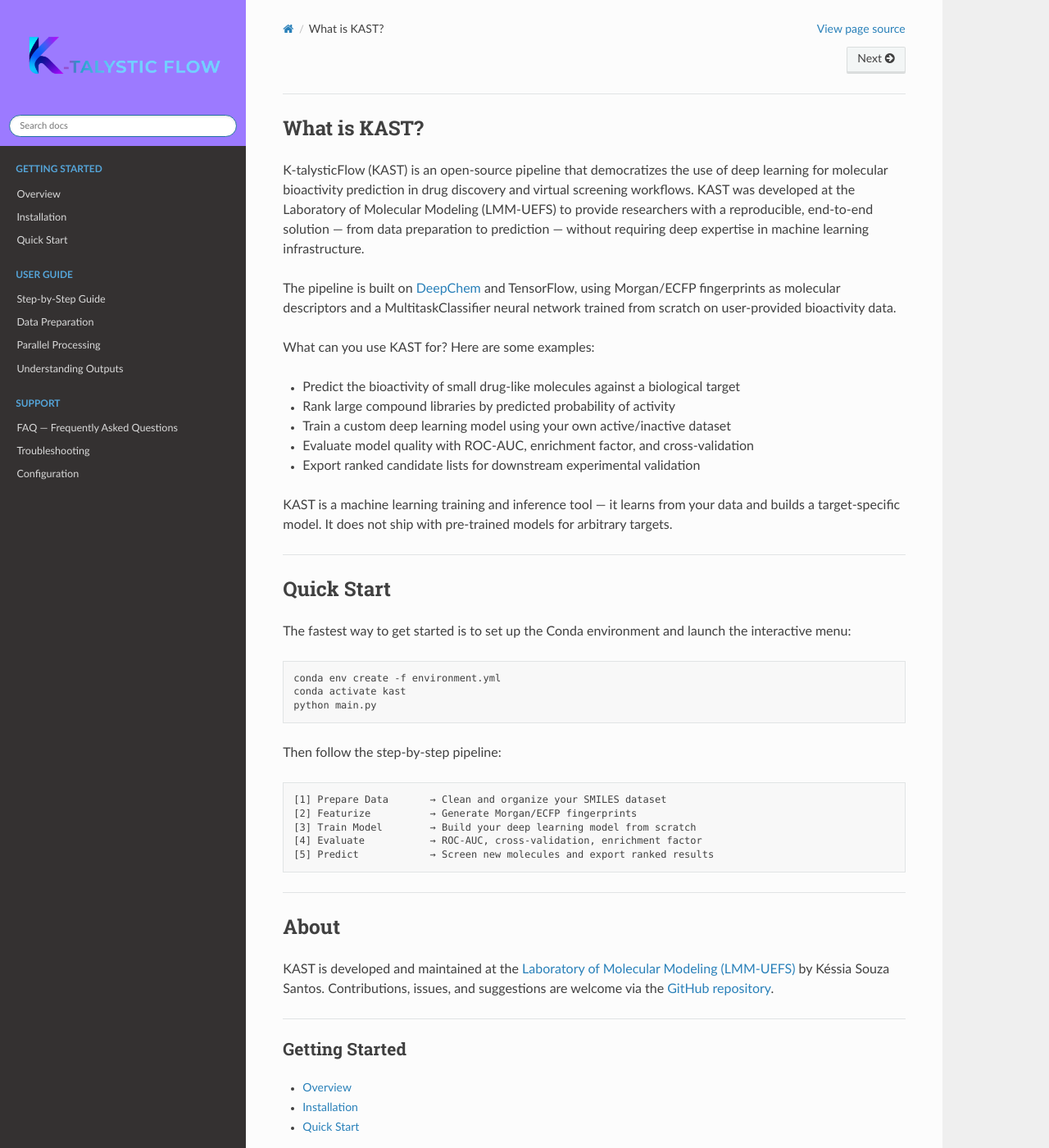
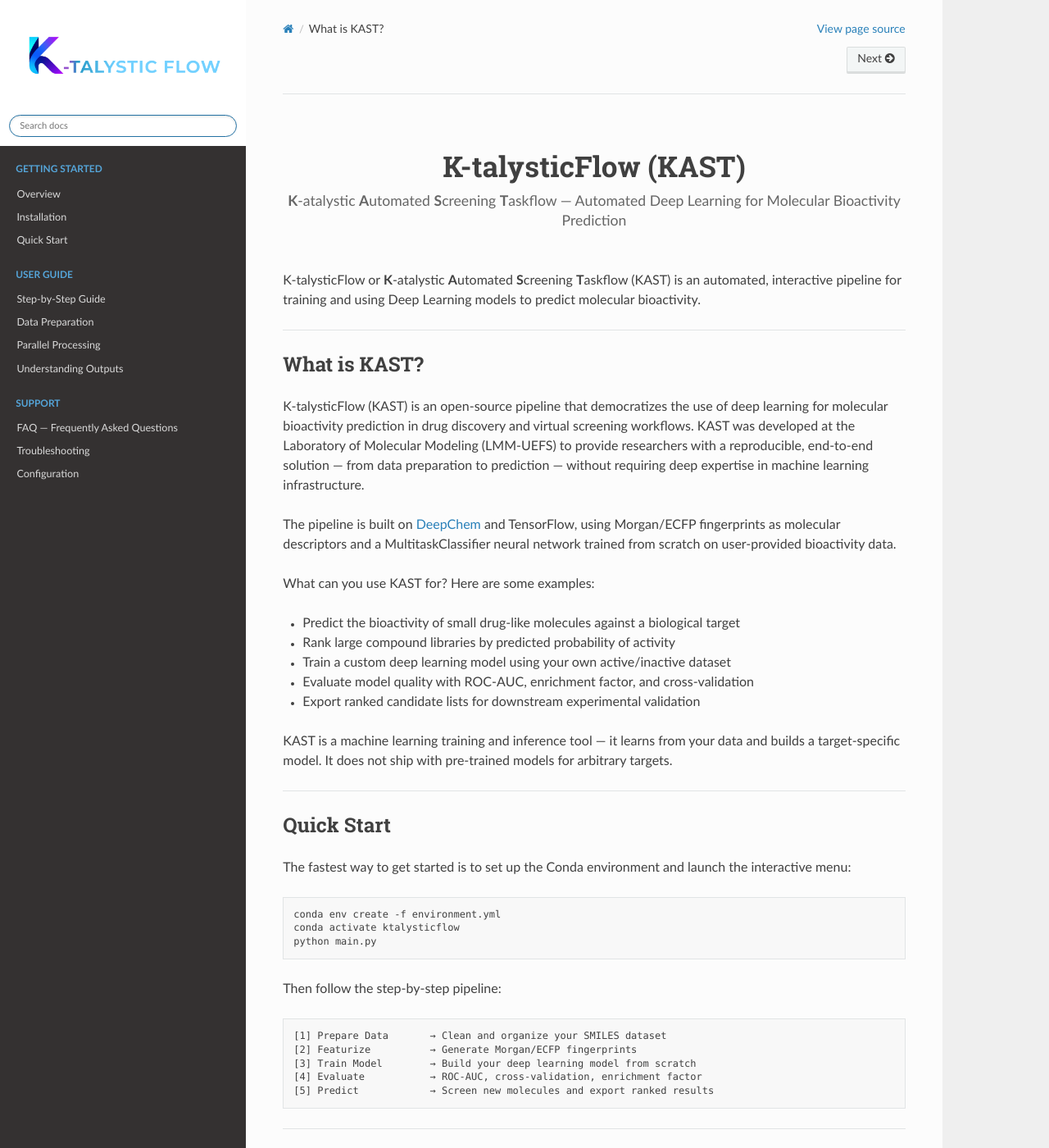
Before and after one commit to kelsouzs/KAST, a Sphinx documentation site: the page built from docs/index.md, in a window 1280 px wide and 1400 px high. Shown: the whole window at 82% size. Built offline with Sphinx 7.4.7 and the Read the Docs theme 3.1.0, drawn with Linux system fonts in a browser that asks for light colours; pages that are not in the unit, such as notebooks, are missing from menus; some of the changed text lies outside the part shown.

Commit message:
Changes for Read The Docs configuration

````diff
--- a/docs/conf.py
+++ b/docs/conf.py
@@ -35,7 +35,7 @@ html_theme_options = {
     'collapse_navigation': True,   # sem setinhas de expandir
     'sticky_navigation': True,
     'prev_next_buttons_location': 'both',
-    'style_nav_header_background': '#9c7aff',
+    'style_nav_header_background': "#ffffff",
 }
 
 html_logo = '_static/kast_logo.png'
--- a/docs/index.md
+++ b/docs/index.md
@@ -1,3 +1,17 @@
+```{raw} html
+<div style="text-align: center; padding: 2.5rem 0 1.5rem 0;">
+  <h1 style="font-size: 2.2rem; margin: 0;">K-talysticFlow (KAST)</h1>
+  <p style="font-size: 1.1rem; color: #666; margin-top: 0.5rem;">
+    <strong>K</strong>-atalystic <strong>A</strong>utomated <strong>S</strong>creening
+    <strong>T</strong>askflow — Automated Deep Learning for Molecular Bioactivity Prediction
+  </p>
+</div>
+```
+
+K-talysticFlow or **K**-atalystic **A**utomated **S**creening **T**askflow (KAST) is an automated, interactive pipeline for training and using Deep Learning models to predict molecular bioactivity.
+
+***
+
 ## What is KAST?
 
 K-talysticFlow (KAST) is an open-source pipeline that democratizes the use of deep learning
@@ -29,7 +43,7 @@ The fastest way to get started is to set up the Conda environment and launch the
 
 ```bash
 conda env create -f environment.yml
-conda activate kast
+conda activate ktalysticflow
 python main.py
 ```
 
@@ -51,6 +65,11 @@ KAST is developed and maintained at the
 [Laboratory of Molecular Modeling (LMM-UEFS)](https://lmm.uefs.br/) by Késsia Souza Santos.
 Contributions, issues, and suggestions are welcome via the
 [GitHub repository](https://github.com/kelsouzs/KAST).
+
+**Funding:** This project was developed with support from
+[CNPq](https://www.gov.br/cnpq/) (undergraduate research scholarship, PIBIC/IC)
+and is currently continued under a
+[CAPES](https://www.gov.br/capes/) graduate research scholarship (MSc).
 
 ***
 
````
